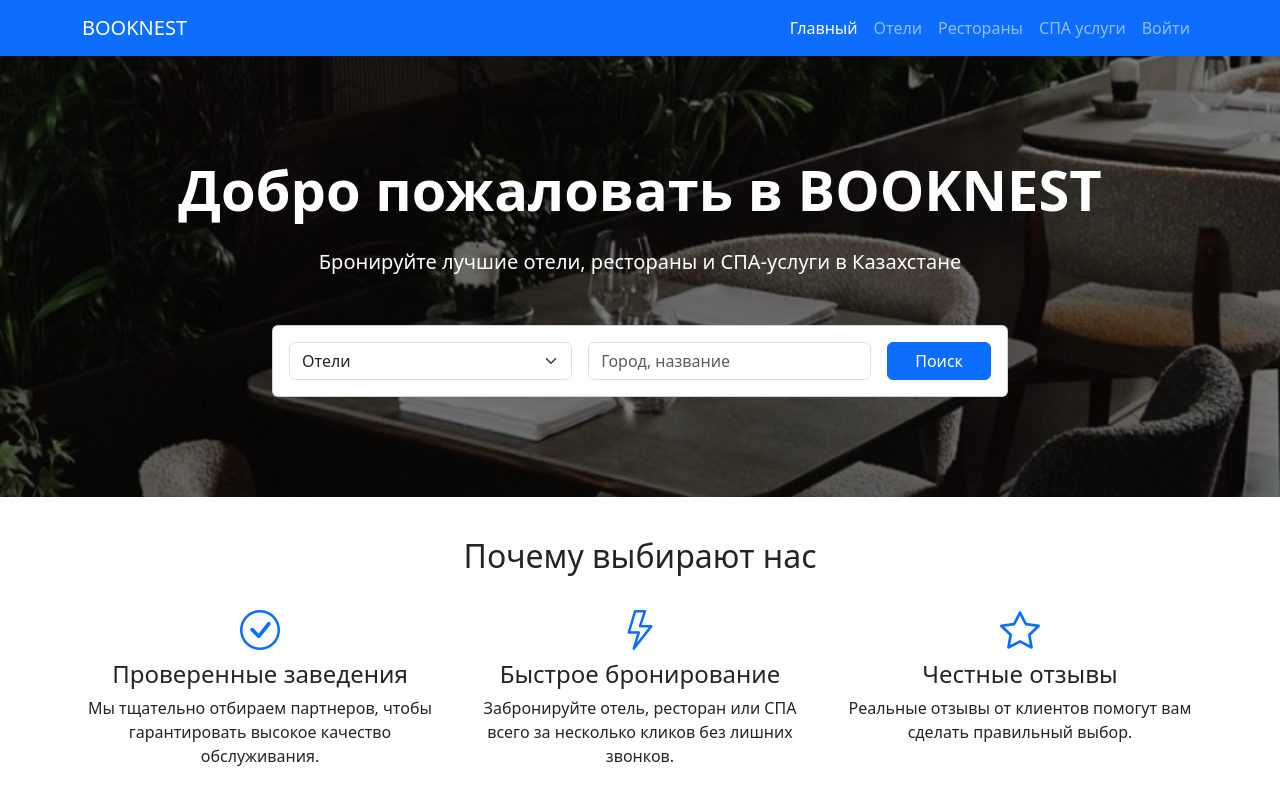
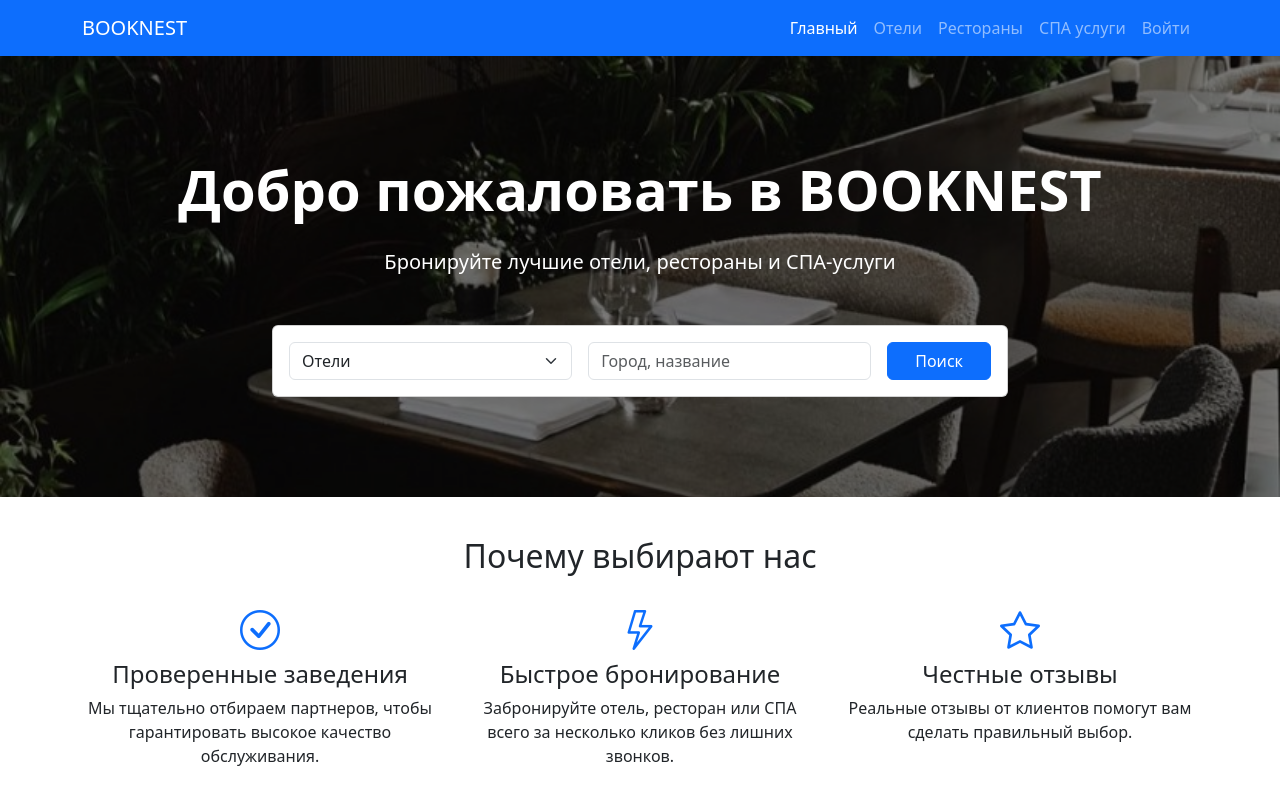
Before and after one commit to KAmantaeva/my-website, a website: page index.html in a window 1280 px wide. Shown: the top 800 px of the page. Drawn offline with nearby package versions, Linux system fonts and the light colour scheme.

Commit message:
update home page

```diff
--- a/index.html
+++ b/index.html
@@ -84,7 +84,7 @@
   <section class="hero-section text-center">
     <div class="container">
       <h1 class="display-4 fw-bold mb-4">Добро пожаловать в BOOKNEST</h1>
-      <p class="lead mb-5">Бронируйте лучшие отели, рестораны и СПА-услуги в Казахстане</p>
+      <p class="lead mb-5">Бронируйте лучшие отели, рестораны и СПА-услуги</p>
       <div class="row justify-content-center">
         <div class="col-md-8">
           <div class="card">
```
